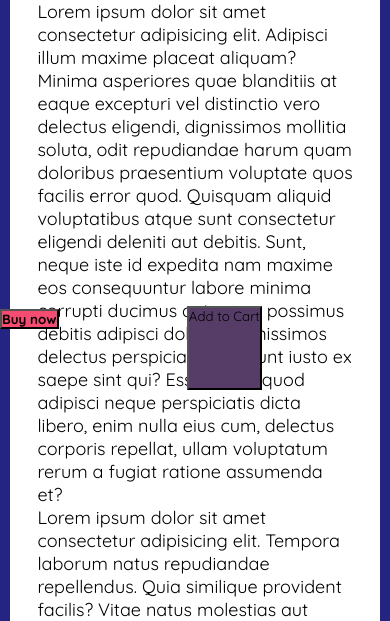
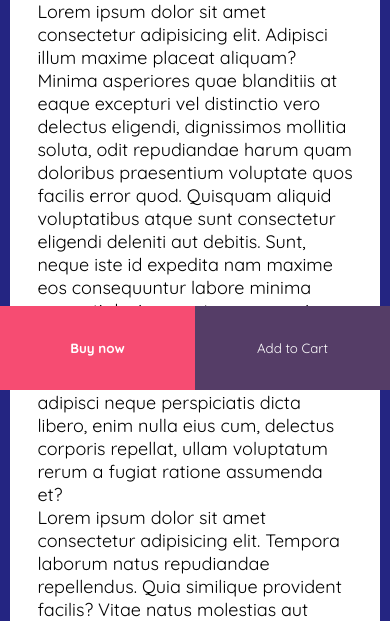
Before and after one commit to salmannotkhan/Palm_Tees, a Django app: template product/templates/product/detail.html in a window 390 px wide. Shown: the part 454-1075 px from the top of the page. Run offline with Django 3.2, Linux system fonts and the light colour scheme; the template is opened without the code that fills it: values that come from a table or form of the project are taken from there, others are empty; a user stored in the database is signed in; data comes from the database, SQL or seed files in the repository; both versions use the stored data as it was after the commit; tables that the repository leaves empty hold one stand-in row (values such as "Sample post").

Commit message:
Added dropdown menus, fixed responsive styling etc

```diff
--- a/asset/main.css
+++ b/asset/main.css
@@ -361,23 +430,30 @@ footer {
   margin: 20px 0;
 }
 
-.product-details .details .buttons a {
+.product-details .details .buttons form {
+  display: -webkit-inline-box;
+  display: -ms-inline-flexbox;
+  display: inline-flex;
+}
+
+.product-details .details .buttons form button {
   padding: 10px 20px;
   border-radius: 10px;
+  border: none;
   color: white;
   cursor: pointer;
 }
 
-.product-details .details .buttons .buy {
+.product-details .details .buttons form button.buy {
   font-weight: bolder;
   background-color: #F64C72;
 }
 
-.product-details .details .buttons .cart {
+.product-details .details .buttons form button.cart {
   background-color: #553D67;
 }
 
-.product-details .details .buttons a:hover {
+.product-details .details .buttons form button:hover {
   text-decoration: underline;
 }
 
@@ -512,17 +591,26 @@ footer {
     width: 100%;
     height: 10%;
   }
-  .product-details .details .buttons a {
+  .product-details .details .buttons form {
+    -webkit-box-flex: 1;
+        -ms-flex: 1;
+            flex: 1;
+    -webkit-box-pack: center;
+        -ms-flex-pack: center;
+            justify-content: center;
+  }
+  .product-details .details .buttons form button {
     display: -webkit-box;
     display: -ms-flexbox;
     display: flex;
+    border-radius: 0;
+    border: none;
     -webkit-box-align: center;
         -ms-flex-align: center;
             align-items: center;
     -webkit-box-pack: center;
         -ms-flex-pack: center;
             justify-content: center;
-    border-radius: 0;
     -webkit-box-flex: 1;
         -ms-flex: 1;
             flex: 1;
--- a/asset/main.scss
+++ b/asset/main.scss
@@ -247,21 +293,25 @@ footer{
         }
         .buttons {
             margin: 20px 0;
-            a {
+            form {
+                display: inline-flex;
+                button {
                     padding: 10px 20px;
                     border-radius: 10px;
+                    border: none;
                     color: white;
                     cursor: pointer;
-            }
-            .buy {
+                    &.buy {
                         font-weight: bolder;
                         background-color: $secondary;
                     }
-            .cart {
+                    &.cart {
                         background-color: $teritary;
                     }
-            a:hover{
+                    &:hover{
                         text-decoration: underline;
+                    }
+                }
             }
         }
         .description {
@@ -368,14 +419,19 @@ $breakpoint-tablet: 768px;
                 margin: 0;
                 width: 100%;
                 height: 10%;
-                a {
+                form {
+                    flex: 1;
+                    justify-content: center;
+                    button {
                         display: flex;
+                        border-radius: 0;
+                        border: none;
                         align-items: center;
                         justify-content: center;
-                    border-radius: 0;
                         flex: 1;
                     }
                 }
             }
         }
     }
+}
--- a/product/templates/product/detail.html
+++ b/product/templates/product/detail.html
@@ -27,12 +27,12 @@
             <form method="POST">
                 {% csrf_token %}
                 <input type="hidden" name="product_id" value="{{product.id}}">
-                <button class="buy">Buy now</buttton>
+                <button class="buy">Buy now</button>
             </form>
             <form method="POST" action="{% url 'cart' %}">
                 {% csrf_token %}
                 <input type="hidden" name="product_id" value="{{product.id}}">
-                <button class="cart">Add to Cart</buttton>
+                <button class="cart">Add to Cart</button>
             </form>
         </div>
         <div class="description">
--- a/templates/base.html
+++ b/templates/base.html
@@ -21,20 +21,27 @@
 			<a href="#">Trending</a>
 			<a href="#">Couple</a>
 			<a href="#">Games</a>
-			<a href="#">
+
+			<div class="dropdown">
+				<a class='trigger'>
 					Web Series
 				</a>
-			<!-- <div class="dropdown-menu" aria-labelledby="navbarDropdownMenuLink">
-				<a class="dropdown-item" href="#">English</a>
-				<a class="dropdown-item" href="#">Hindi</a>
-			</div> -->
+				<div class="menu">
+					<a href="#">English</a>
+					<a href="#">Hindi</a>
+				</div>
+			</div>
 			<a href="#">Hollywood</a>
-			<a href="#">
+			<div class="dropdown">
+				<a class='trigger'>
 					Quotes
 				</a>
+				<div class="menu">
+					<a href="#">Funny</a>
+					<a href="#">Inspirational</a>
+				</div>
+			</div>
 			<!-- <div class="dropdown-menu" aria-labelledby="navbarDropdownMenuLink">
-				<a class="dropdown-item" href="#">Funny</a>
-				<a class="dropdown-item" href="#">Inspirational</a>
 			</div> -->
 			{% if request.user.is_authenticated %}
 				<a href="{% url 'cart' %}">
@@ -43,13 +50,15 @@
 						{{request.user.cart.count}}
 					</span>
 				</a>
-				<a>
+				<div class="dropdown">
+					<a class='trigger'>
 					Hello, {{request.user.get_short_name}}
 					</a>
-				<!-- <div class="dropdown-menu" aria-labelledby="navbarDropdownMenuLink">
-					<a class="dropdown-item" href="{% url 'profile' %">Profile</a>
-					<a class="dropdown-item" href="{% url 'logout' %}">Logout</a>
-				</div> -->
+					<div class="menu">
+						<a href="{% url 'profile' %}">Profile</a>
+						<a href="{% url 'logout' %}">Logout</a>
+					</div>
+				</div>
 			{% else %}
 				<a href="{% url 'login' %}">Login/Signup</a>
 			{% endif %}
```
Also changed, not shown: other parts of asset/main.css (+72 -0 lines), other parts of asset/main.scss (+47 -0 lines), db.sqlite3, 1 other file. Lines whose indentation alone changed are shown as unchanged.
